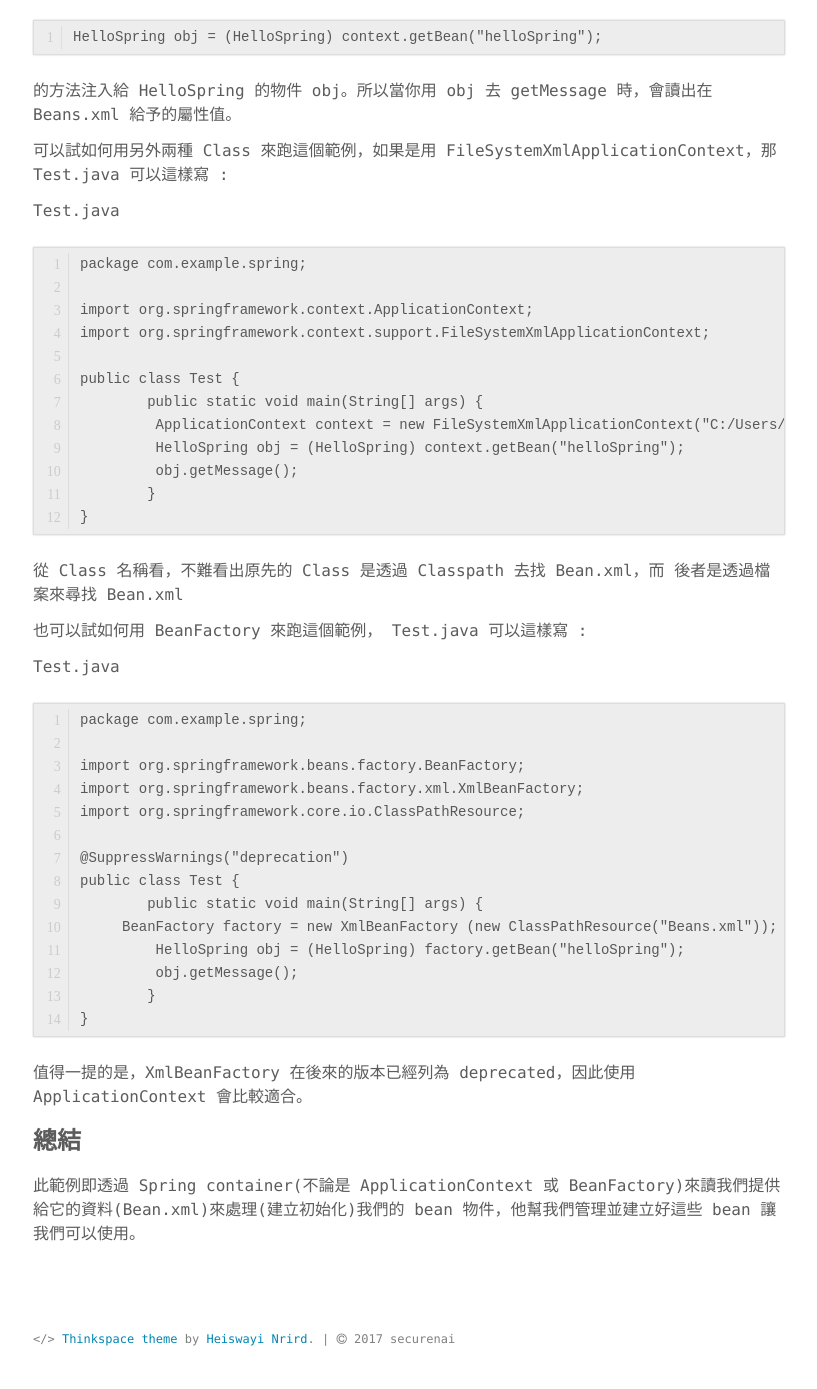
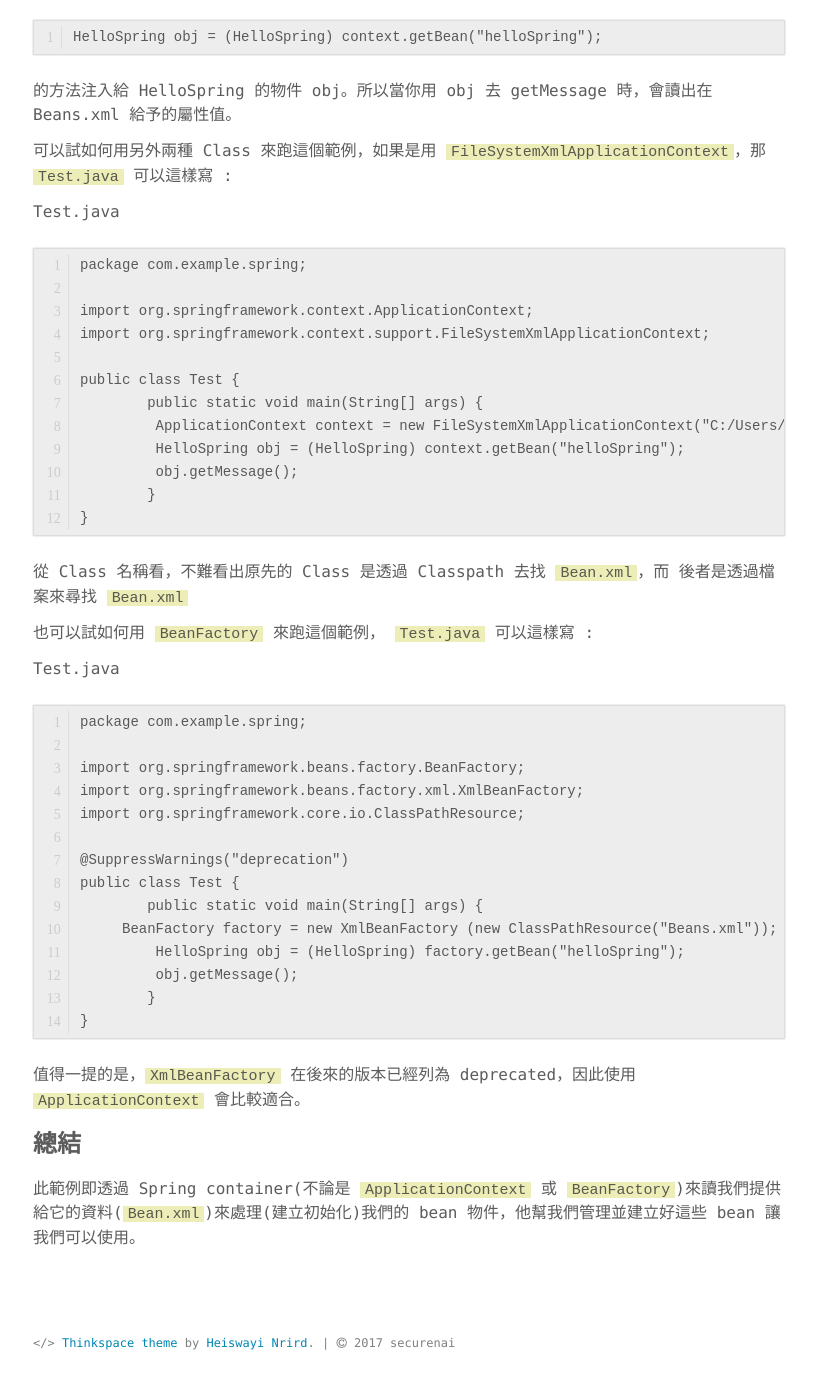
Before and after one commit to securenai/securenai.github.io, a Jekyll site: the page built from spring/spring_page2.md, in a window 1280 px wide and 1400 px high, scrolled down 4369 px. Shown: the top 1389 px of the window, without its empty margins (231-1048 px from the left). Built offline with Jekyll 4.4.1, drawn with Linux system fonts in a browser that asks for light colours; our own code applies the rules of GitHub Pages for plain Markdown files.

````diff
--- a/spring/spring_page2.md
+++ b/spring/spring_page2.md
@@ -135,7 +135,7 @@ HelloSpring obj = (HelloSpring) context.getBean("helloSpring");
 ```
 的方法注入給 HelloSpring 的物件 obj。所以當你用 obj 去 getMessage 時，會讀出在 Beans.xml 給予的屬性值。
 
-可以試如何用另外兩種 Class 來跑這個範例，如果是用 FileSystemXmlApplicationContext，那 Test.java 可以這樣寫 :
+可以試如何用另外兩種 Class 來跑這個範例，如果是用 `FileSystemXmlApplicationContext`，那 `Test.java` 可以這樣寫 :
 
 Test.java
 ```
@@ -152,9 +152,9 @@ public class Test {
 	}
 }
 ```
-從 Class 名稱看，不難看出原先的 Class 是透過 Classpath 去找 Bean.xml，而 後者是透過檔案來尋找 Bean.xml
+從 Class 名稱看，不難看出原先的 Class 是透過 Classpath 去找 `Bean.xml`，而 後者是透過檔案來尋找 `Bean.xml`
 
-也可以試如何用 BeanFactory 來跑這個範例， Test.java 可以這樣寫 :
+也可以試如何用 `BeanFactory` 來跑這個範例， `Test.java` 可以這樣寫 :
 
 Test.java
 ```
@@ -173,8 +173,8 @@ public class Test {
 	}
 }
 ```
-值得一提的是，XmlBeanFactory 在後來的版本已經列為 deprecated，因此使用 ApplicationContext 會比較適合。
+值得一提的是，`XmlBeanFactory` 在後來的版本已經列為 deprecated，因此使用 `ApplicationContext` 會比較適合。
 
 ### 總結
 
-此範例即透過 Spring container(不論是 ApplicationContext 或 BeanFactory)來讀我們提供給它的資料(Bean.xml)來處理(建立初始化)我們的 bean 物件，他幫我們管理並建立好這些 bean 讓我們可以使用。
+此範例即透過 Spring container(不論是 `ApplicationContext` 或 `BeanFactory`)來讀我們提供給它的資料(`Bean.xml`)來處理(建立初始化)我們的 bean 物件，他幫我們管理並建立好這些 bean 讓我們可以使用。
````
